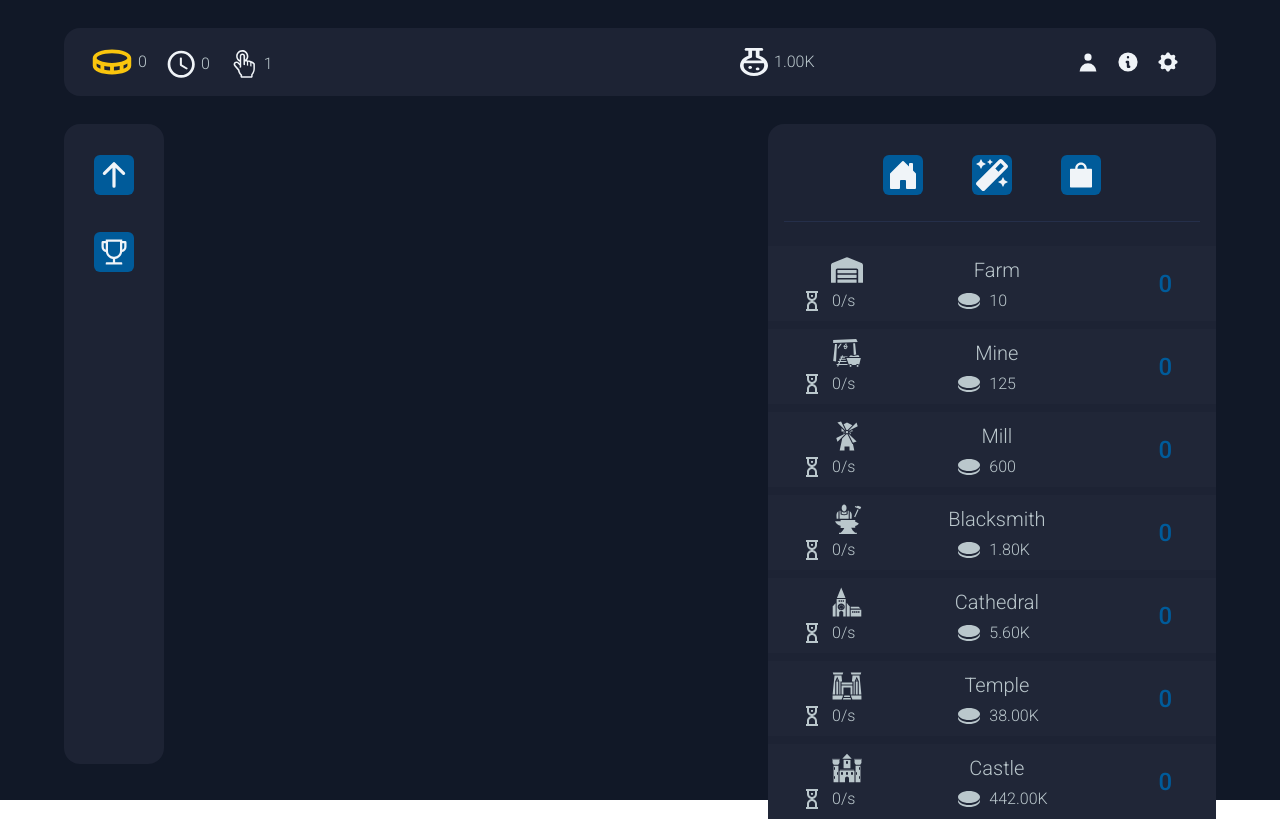
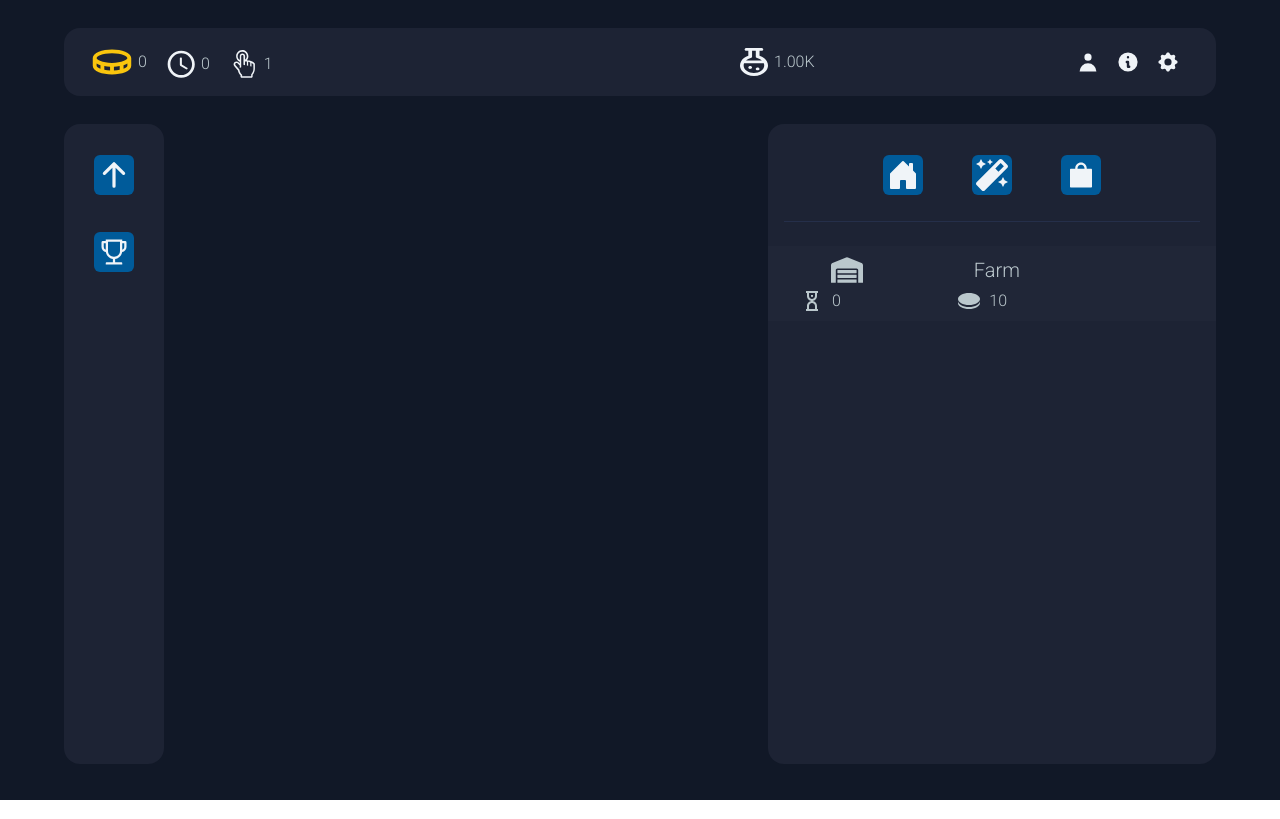
Before and after one commit to walde-dev/elemental-clicker, a Next.js app: page /redux/store/player in a window 1280 px wide. Before the commit this address had no page. Built offline with nearby package versions, Linux system fonts and the light colour scheme.

Commit message:
added redux toolkit

```diff
--- a/pages/_app.js
+++ b/pages/_app.js
@@ -1,16 +1,16 @@
 import Header from "./components/Header";
 import "../styles/globals.css"
 import React, { useEffect, useRef, useState } from "react";
-import useInterval from "./components/Logic/Hooks/useInterval";
 import SideBar from "./components/SideBar";
 import SideBarPanel from "./components/SideBarPanels/SideBarPanel";
 import MainMenu from "./components/MainMenu";
 import main, { initializeBuildings, initializePlayer } from "./data/main";
-
+import { store } from './redux/configureStore';
+import { Provider, useDispatch } from 'react-redux';
+import PlayArea from "./components/PlayArea";
 
 
 function MyApp({ Component, pageProps }) {
-
 
   const [isSideBarOpen, setIsSideBarOpen] = useState(false);
   const [currentPanel, setCurrentPanel] = useState();
@@ -20,9 +20,7 @@ function MyApp({ Component, pageProps }) {
 
   const [coins, setCoins] = useState(player.coins);
 
-  useInterval(() => {
-    player.tick();
-  }, 1000);
+
 
   useEffect(() => {
     console.log('USEEFFECT')
@@ -31,6 +29,7 @@ function MyApp({ Component, pageProps }) {
 
 
   return (
+    <Provider store={store}>
       <div className='flex flex-col font-roboto font-light md:px-16 py-7 bg-main-background-blue w-screen max-w-full h-screen'>
         <Header coins={coins} player={player} />
 
@@ -50,10 +49,8 @@ function MyApp({ Component, pageProps }) {
           </div>
 
           {/* Playable Area */}
-        <div
-          className='w-full h-full'
-          onClick={() => player.click()}
-        >
+          <div className='w-full h-full'>
+            <PlayArea />
           </div>
 
           <div className='flex flex-row w-5/12 max-w-md mt-7 absolute md:right-16 right-0 h-[80vh]'>
@@ -66,6 +63,7 @@ function MyApp({ Component, pageProps }) {
 
 
       </div>
+    </Provider>
   );
 }
 
--- a/pages/components/BuildingsMenu.js
+++ b/pages/components/BuildingsMenu.js
@@ -1,32 +1,38 @@
 import { CgSandClock } from "react-icons/cg";
 import { RiCoinFill } from "react-icons/ri";
+import { useSelector } from "react-redux";
 import { abbreviateNumber } from "../components/Logic/logic";
+import { getCost } from "../redux/store/buildings";
 
 
 export default function BuildingsMenu(props) {
 
+    const buildings = useSelector(state => state.buildings)
+    console.log(buildings)
 
     return (
         <div>
             <ul role='list' className=' grid gap-2 grid-rows-1 sm:grid-rows-1 md:grid-rows-1 lg:grid-rows-1 xl:grid-rows-1 '>
-                {(props.buildings) && props.buildings.map(building => (
+                {(buildings) && Object.entries(buildings).map(building => (
+
                     <li
-                        key={building.name}
+                        key={building[1].name}
                         className=' font-inter col-span-1 flex flex-col text-center justify-center '
                     >
+                        {console.log(building)}
                         <div className='w-full h-[75px] font-light bg-hover-grey hover:bg-selected-grey text-grey px-4 py-2'>
                             <div className='flex flex-row h-full'>
                                 <div className='flex flex-col justify-between w-10/12 '>
                                     <div className='flex flex-row  justify-evenly'>
                                         <div className=''>
-                                            {building.icon && (
+                                            {building[1].icon && (
                                                 <>
-                                                    {building.icon}
+                                                    {building[1].icon}
                                                 </>
                                             )}
                                         </div>
                                         <div className='self-center text-xl w-6/12'>
-                                            {building.name}
+                                            {building[1].name}
                                         </div>
                                     </div>
                                     <div className='flex flex-row px-4  justify-between'>
@@ -35,7 +41,7 @@ export default function BuildingsMenu(props) {
                                                 <CgSandClock className='w-6 h-6' />
                                             </div>
                                             <div className='self-center  '>
-                                                {abbreviateNumber(building.production)+'/s'}
+                                                {abbreviateNumber(building[1].baseProduction * building[1].amount * building[1].productionMultiplier)}
                                             </div>
                                         </div>
                                         <div className='flex flex-row w-6/12 space-x-2'>
@@ -43,14 +49,14 @@ export default function BuildingsMenu(props) {
                                                 <RiCoinFill className='w-6 h-6' />
                                             </div>
                                             <div className='self-center '>
-                                                {abbreviateNumber(building.cost)}
+                                                {abbreviateNumber(getCost(building[1]))}
                                             </div>
                                         </div>
                                     </div>
                                 </div>
                                 <div className='flex w-2/12 items-center justify-center'>
                                     <div className='text-accent-blue font-medium text-2xl'>
-                                        {abbreviateNumber(building.amount)}
+                                        {building.amount}
                                     </div>
                                 </div>
                             </div>
--- a/pages/components/Header.js
+++ b/pages/components/Header.js
@@ -1,24 +1,21 @@
 import { useEffect, useState } from 'react'
-
 import Coins from "../../public/icons/coins.svg"
 import Clock from "../../public/icons/clock.svg"
 import Finger from "../../public/icons/finger.svg"
 import Mana from "../../public/icons/mana.svg"
-
-
-
 import { CogIcon, InformationCircleIcon, UserIcon, UsersIcon } from '@heroicons/react/solid'
-
-
 import TopMenuButton from './Buttons/TopMenuButton'
 import { abbreviateNumber } from './Logic/logic'
+import { useSelector } from 'react-redux'
 
 
 
 export default function Header(props) {
 
-    /* Mock Data */
-
+    const coins  = useSelector(state => state.player.coins);
+    const coinsPerSecond = useSelector(state => state.player.coinsPerSecond);
+    const coinsPerClick = useSelector(state => state.player.coinsPerClick);
+    const mana = useSelector(state => state.player.mana);
 
     return (
         <div className='flex flex-row w-full sm:h-[75px] rounded-2xl px-7 bg-secondary-blue text-grey items-center'>
@@ -28,21 +25,21 @@ export default function Header(props) {
                     <div className='flex flex-row space-x-1.5'>
                         <Coins className='self-center sm:w-10 sm:h-10 w-7 h-7' />
                         <div className='self-center '>
-                            {abbreviateNumber(props.player.coins)}
+                            {abbreviateNumber(coins)}
                         </div>
                     </div>
 
                     <div className='flex flex-row space-x-1.5'>
                         <Clock className='self-center w-7 h-7' />
                         <div className='self-center '>
-                            {abbreviateNumber(props.player.coinsPerSecond)}
+                            {abbreviateNumber(coinsPerSecond)}
                         </div>
                     </div>
 
                     <div className='flex flex-row space-x-1.5'>
                         <Finger className='self-center w-7 h-7' />
                         <div className='self-center'>
-                            {abbreviateNumber(props.player.coinsPerClick)}
+                            {abbreviateNumber(coinsPerClick)}
                         </div>
                     </div>
                 </div>
@@ -51,7 +48,7 @@ export default function Header(props) {
                     <div className='flex flex-row self-center space-x-1.5'>
                         <Mana className='self-center w-7 h-7' />
                         <div className='self-center'>
-                            {abbreviateNumber(props.player.mana)}
+                            {abbreviateNumber(mana)}
                         </div>
                     </div>
 
--- a/pages/components/Logic/logic.js
+++ b/pages/components/Logic/logic.js
@@ -23,6 +23,7 @@ export function abbreviateNumber(value) {
         suffixNum++;
     }
 
+
     newValue = newValue.toFixed(precision);
 
 
--- /dev/null
+++ b/pages/components/PlayArea.js
@@ -0,0 +1,21 @@
+import { useDispatch } from "react-redux";
+import useInterval from "./Logic/Hooks/useInterval";
+import {tick, click} from "../redux/store/player";
+
+
+export default function PlayArea(props) {
+
+    const dispatch = useDispatch();
+
+    useInterval(() => {
+        dispatch(tick())
+      }, 1000);
+
+    return (
+        <div
+            className='w-full h-full'
+            onClick={() => dispatch(click())}
+        >
+        </div>
+    );
+}
--- /dev/null
+++ b/pages/redux/configureStore.js
@@ -0,0 +1,10 @@
+import { configureStore } from '@reduxjs/toolkit'
+import playerReducer from './store/player';
+import buildingsReducer from './store/buildings';
+
+export const store = configureStore({
+  reducer: {
+    player: playerReducer,
+    buildings: buildingsReducer,
+  },
+})
--- /dev/null
+++ b/pages/redux/store/buildings.js
@@ -0,0 +1,47 @@
+import { createSlice } from '@reduxjs/toolkit'
+import { FaWarehouse } from 'react-icons/fa';
+
+const initialState = {
+
+    farm: {
+        name: 'Farm',
+        icon: <FaWarehouse className='building-icon' />,
+        baseCost: 10,
+        baseProduction: 2,
+        productionMultiplier: 1,
+        amount: 0,
+        isUnlocked: true,
+
+    }
+
+}
+
+export const buildingsSlice = createSlice({
+    name: 'buildings',
+    initialState,
+    reducers: {
+        click: (state) => {
+            state.coins += state.coinsPerClick;
+        },
+        tick: (state) => {
+            state.coins += state.coinsPerSecond;
+        },
+        incrementByAmount: (state, action) => {
+            state.value += action.payload
+        },
+    },
+})
+
+// Action creators are generated for each case reducer function
+export const { click, tick, incrementByAmount } = buildingsSlice.actions
+
+export default buildingsSlice.reducer
+
+
+export function getCost(state){
+    return state.baseCost * Math.pow(1.15, state.amount);
+}
+
+export function getProduction(state){
+    return state.baseProduction * state.amount * state.productionMultiplier;
+}
--- /dev/null
+++ b/pages/redux/store/player.js
@@ -0,0 +1,41 @@
+import { createSlice } from '@reduxjs/toolkit'
+
+const initialState = {
+
+    coins: 0,
+    coinsPerSecond: 0,
+    coinsPerClick: 1,
+    mana: 1000,
+    manaPerSecond: 1,
+    buildings: {
+        farm: 0,
+        mine: 0,
+        mill: 0,
+        blacksmith: 0,
+        cathedral: 0,
+        temple: 0,
+        castle: 0,
+    }
+
+}
+
+export const playerSlice = createSlice({
+    name: 'player',
+    initialState,
+    reducers: {
+        click: (state) => {
+            state.coins += state.coinsPerClick;
+        },
+        tick: (state) => {
+            state.coins += state.coinsPerSecond;
+        },
+        incrementByAmount: (state, action) => {
+            state.value += action.payload
+        },
+    },
+})
+
+// Action creators are generated for each case reducer function
+export const { click, tick, incrementByAmount } = playerSlice.actions
+
+export default playerSlice.reducer
```
Lines whose indentation alone changed are shown as unchanged.
